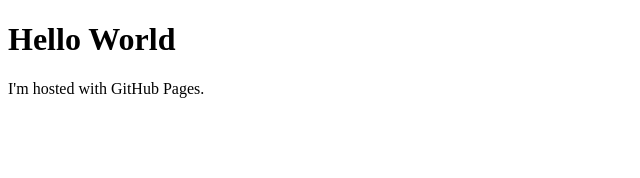
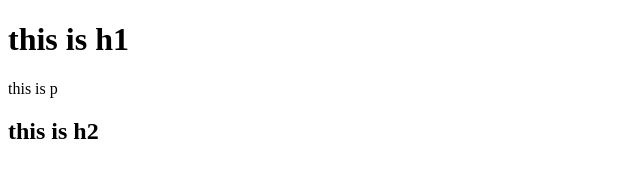
Before and after one commit to lucykorea414/lucykorea414.github.io, a plain HTML site: page index.html in a window 1280 px wide. Shown: the whole page, without its empty margins (0-640 px from the left). Drawn offline with Linux system fonts and the light colour scheme.

Commit message:
Update index.html

```diff
--- a/index.html
+++ b/index.html
@@ -4,7 +4,8 @@
     <title>lucykorea414.github.io</title>
   </head>
   <body>
-    <h1>Hello World</h1>
-    <p>I'm hosted with GitHub Pages.</p>
+    <h1>this is h1</h1>
+    <p>this is p</p>
+    <h2>this is h2</h2>
   </body>
 </html>
```
